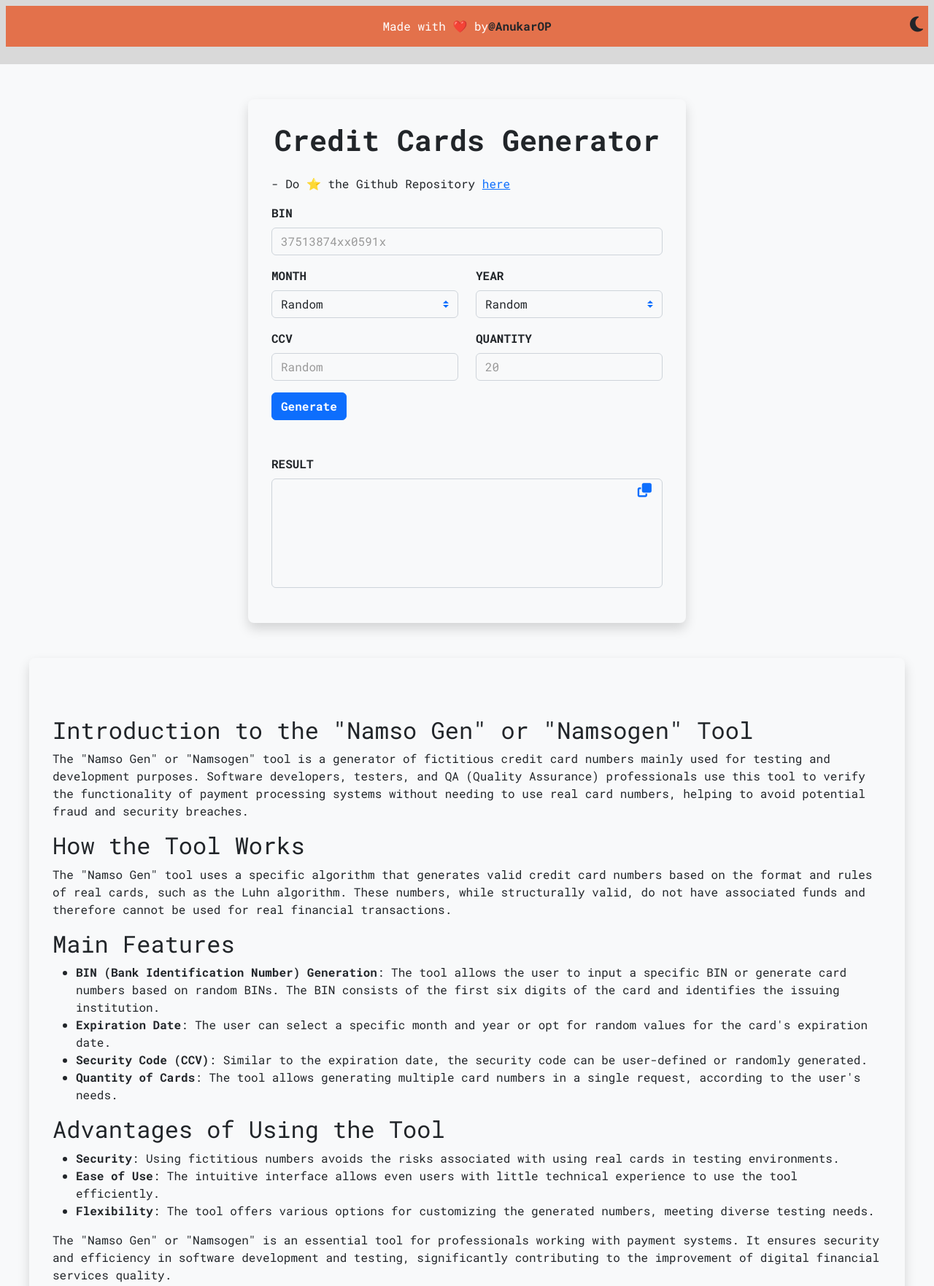
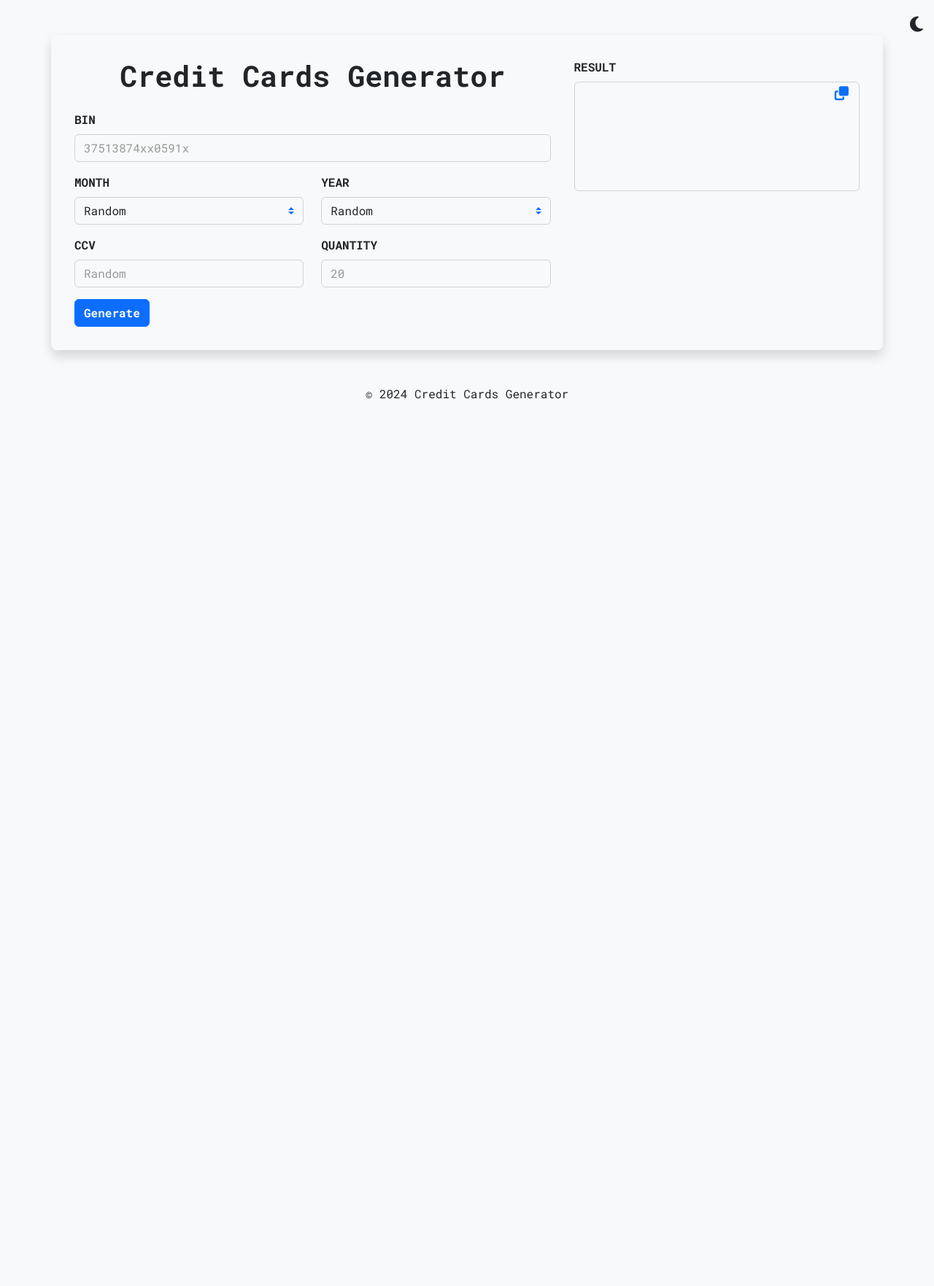
Before and after one commit to AnukarOP/namso-gen, a plain HTML site: page index.html in a window 1280 px wide. Shown: the top 1763 px of the page at 73% size. After the commit the page ends 800 px from the top, so only its background shows below. Drawn offline with nearby package versions, Linux system fonts and the light colour scheme.

Commit message:
Update index.html

```diff
--- a/index.html
+++ b/index.html
@@ -6,49 +6,6 @@
     <meta http-equiv="X-UA-Compatible" content="IE=edge" />
     <meta name="viewport" content="width=device-width, initial-scale=1" />
     <link rel="icon" type="image/png" sizes="16x16" href="./iconapp.png" />
-
-    <!-- Google tag (gtag.js) -->
-    <script
-      async
-      src="https://www.googletagmanager.com/gtag/js?id=G-EN0DRPF9Q7"
-    ></script>
-    <script>
-      window.dataLayer = window.dataLayer || [];
-      function gtag() {
-        dataLayer.push(arguments);
-      }
-      gtag("js", new Date());
-      gtag("config", "G-EN0DRPF9Q7");
-    </script>
-
-    <meta
-      name="description"
-      content="NamsoGen is a random test credit card number generator based on your own BIN pattern. Generate credit card numbers for testing purposes with ease."
-    />
-    <meta
-      name="keywords"
-      content="ccgen, credit card generator, generator, cc, bin, credit, mastercard, visa, amex, discover, namso gen, namso gen.com, namsogen"
-    />
-    <meta name="author" content="megatopx" />
-    <meta name="robots" content="index, follow" />
-    <meta name="language" content="English" />
-
-    <!-- Open Graph Meta Tags -->
-    <meta property="og:title" content="Namso Gen - Credit Cards Generator" />
-    <meta
-      property="og:description"
-      content="NamsoGen is a random test credit card number generator based on your own BIN pattern. Generate credit card numbers for testing purposes with ease."
-    />
-    <meta property="og:image" content="./iconapp.png" />
-
-    <!-- Twitter Card Meta Tags -->
-    <meta name="twitter:card" content="summary_large_image" />
-    <meta name="twitter:title" content="Namso Gen - Credit Cards Generator" />
-    <meta
-      name="twitter:description"
-      content="NamsoGen is a random test credit card number generator based on your own BIN pattern. Generate credit card numbers for testing purposes with ease."
-    />
-    <meta name="twitter:image" content="./iconapp.png" />
 
     <title>Namso Gen - Credit Cards Generator</title>
     <link
@@ -77,13 +34,6 @@
       body.dark-mode {
         background-color: #1b1e21;
         color: #f8f9fa;
-        header,
-        footer {
-          padding: 1rem;
-          background-color: #161a24;
-          color: rgb(228, 228, 228);
-          text-align: center;
-        }
       }
 
       .theme-toggle {
@@ -106,7 +56,6 @@
       }
 
       .container {
-        max-width: 600px;
         padding: 2rem;
         border-radius: 8px;
         background-color: inherit;
@@ -174,83 +123,30 @@
         resize: none;
       }
 
-      .article-section {
-        margin-top: 3rem;
+      @media (min-width: 992px) {
+        .generator-container {
+          display: flex;
+          justify-content: space-between;
+          gap: 2rem;
         }
 
-      header,
-      footer {
-        padding: 0.5rem;
-        background-color: #d9d9d9;
-        color: rgb(8, 8, 8);
-        text-align: center;
+        .form-section {
+          flex: 1;
         }
 
-      footer {
-        margin-top: 3rem;
+        .result-section {
+          flex: 0.6;
         }
-
-      .footer-links {
-        margin-top: 1rem;
-      }
-
-      .footer-links a {
-        color: rgb(55, 57, 194);
-        text-decoration: none;
-        margin: 0 0.5rem;
-      }
-
-      .footer-links a:hover {
-        text-decoration: underline;
-      }
-
-      .banner {
-        background-color: #e3714b;
-        color: rgb(255, 255, 255);
-        padding: 1rem;
-        margin-bottom: 1rem;
-        display: flex;
-        align-items: center;
-        justify-content: center;
-      }
-
-      .banner img {
-        height: 50px;
-        margin-right: 1rem;
-      }
-
-      .banner a {
-        color: #212529;
-        font-weight: bold;
-        text-decoration: none;
-      }
-
-      .banner a:hover {
-        text-decoration: underline;
       }
     </style>
   </head>
   <body class="light-mode">
-    <header>
-      <div class="banner">
-          Made with ❤️ by
-          <a
-            href="https://anukar.net/"
-            >@AnukarOP</a
-          >
-        </p>
-      </div>
-    </header>
-
     <div class="theme-toggle" onclick="toggleTheme()">
       <i id="theme-icon" class="fa-solid fa-moon"></i>
     </div>
-    <div class="container my-5 shadow">
+    <div class="container my-5 shadow generator-container">
+      <div class="form-section">
         <h1 class="text-center mb-4"><b>Credit Cards Generator</b></h1>
-      <p>
-        - Do ⭐ the Github Repository
-        <a target="_blank" href="https://github.com/AnukarOP/namso-gen/">here</a>
-      </p>
         <form>
           <div class="mb-3">
             <label for="bin" class="form-label"><b>BIN</b></label>
@@ -327,90 +223,23 @@
           <button type="button" class="btn btn-primary" onclick="generate()">
             <b>Generate</b>
           </button>
-        <br /><br /><br />
+        </form>
+      </div>
+      <div class="result-section">
         <div class="mb-3 position-relative">
           <label for="output" class="form-label"><b>RESULT</b></label>
           <i class="fa-solid fa-copy copy-btn" onclick="copyToClipboard()"></i>
           <textarea
             class="form-control"
             id="output"
-            rows="5"
+            rows="15"
             readonly
           ></textarea>
         </div>
-      </form>
-    </div>
-    <div style="max-width: 1200px" class="container my-5 shadow">
-      <div class="article-section">
-        <h2>Introduction to the "Namso Gen" or "Namsogen" Tool</h2>
-        <p>
-          The "Namso Gen" or "Namsogen" tool is a generator of fictitious credit
-          card numbers mainly used for testing and development purposes.
-          Software developers, testers, and QA (Quality Assurance) professionals
-          use this tool to verify the functionality of payment processing
-          systems without needing to use real card numbers, helping to avoid
-          potential fraud and security breaches.
-        </p>
-
-        <h2>How the Tool Works</h2>
-        <p>
-          The "Namso Gen" tool uses a specific algorithm that generates valid
-          credit card numbers based on the format and rules of real cards, such
-          as the Luhn algorithm. These numbers, while structurally valid, do not
-          have associated funds and therefore cannot be used for real financial
-          transactions.
-        </p>
-
-        <h2>Main Features</h2>
-        <ul>
-          <li>
-            <strong>BIN (Bank Identification Number) Generation</strong>: The
-            tool allows the user to input a specific BIN or generate card
-            numbers based on random BINs. The BIN consists of the first six
-            digits of the card and identifies the issuing institution.
-          </li>
-          <li>
-            <strong>Expiration Date</strong>: The user can select a specific
-            month and year or opt for random values for the card's expiration
-            date.
-          </li>
-          <li>
-            <strong>Security Code (CCV)</strong>: Similar to the expiration
-            date, the security code can be user-defined or randomly generated.
-          </li>
-          <li>
-            <strong>Quantity of Cards</strong>: The tool allows generating
-            multiple card numbers in a single request, according to the user's
-            needs.
-          </li>
-        </ul>
-
-        <h2>Advantages of Using the Tool</h2>
-        <ul>
-          <li>
-            <strong>Security</strong>: Using fictitious numbers avoids the risks
-            associated with using real cards in testing environments.
-          </li>
-          <li>
-            <strong>Ease of Use</strong>: The intuitive interface allows even
-            users with little technical experience to use the tool efficiently.
-          </li>
-          <li>
-            <strong>Flexibility</strong>: The tool offers various options for
-            customizing the generated numbers, meeting diverse testing needs.
-          </li>
-        </ul>
-        <p>
-          The "Namso Gen" or "Namsogen" is an essential tool for professionals
-          working with payment systems. It ensures security and efficiency in
-          software development and testing, significantly contributing to the
-          improvement of digital financial services quality.
-        </p>
       </div>
     </div>
-
     <footer>
-      <p>&copy; 2024 Credit Cards Generator</p>
+      <p class="text-center">&copy; 2024 Credit Cards Generator</p>
     </footer>
 
     <script src="https://unpkg.com/bootstrap@5.3.0-alpha1/dist/js/bootstrap.bundle.min.js"></script>
```
Lines whose indentation alone changed are shown as unchanged.
